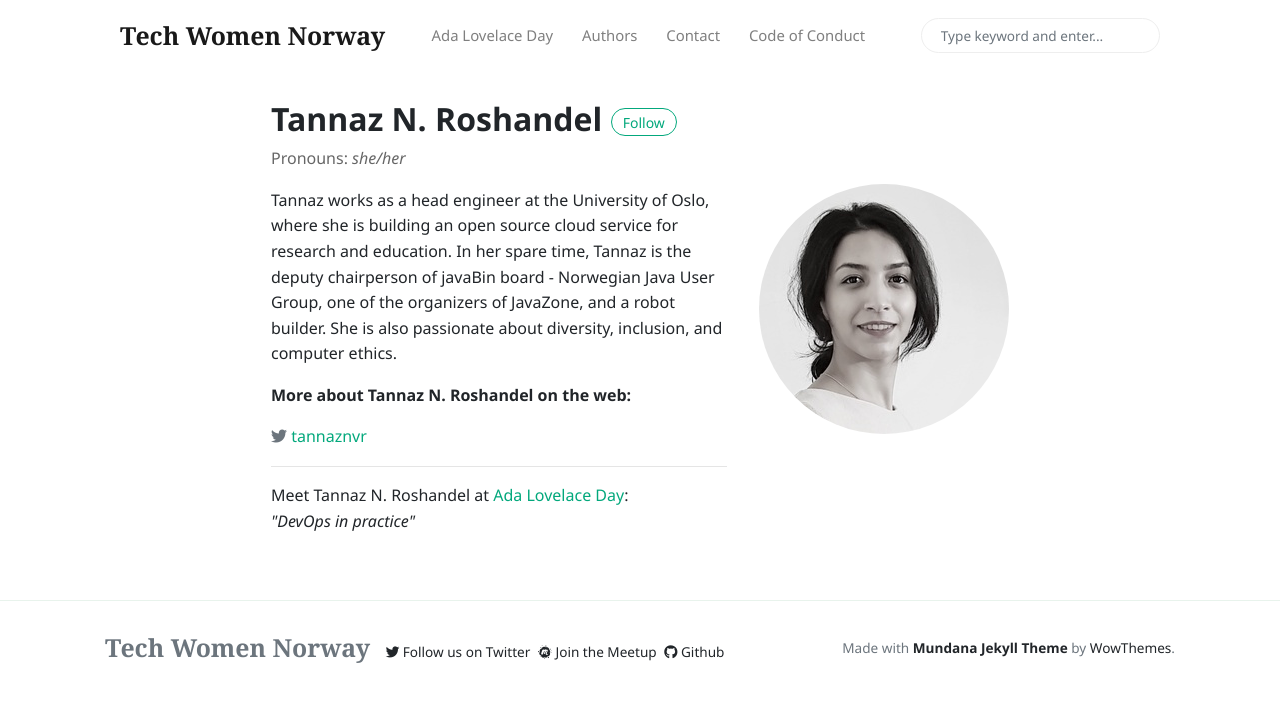
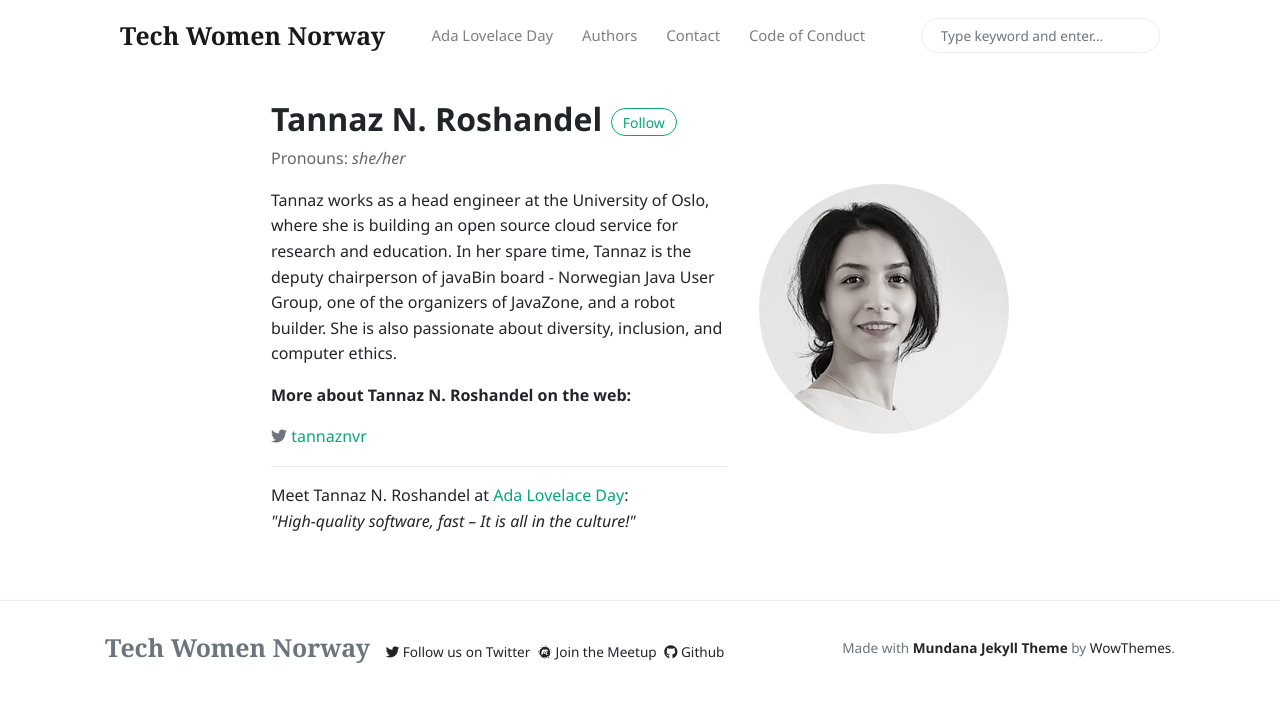
Before and after one commit to tech-women/tech-women.github.io, a Jekyll site: the page built from _pages/speakers/tannaz-n-roshandel.md, in a window 1280 px wide. Shown: the top 702 px of the page. Built offline with Jekyll 4.4.1, drawn with Linux system fonts in a browser that asks for light colours; nearby versions of some CDN libraries.

Commit message:
Change Tannaz' talk title

```diff
--- a/_data/speakers.yml
+++ b/_data/speakers.yml
@@ -34,7 +34,7 @@ tannaznvr:
     research and education. In her spare time, Tannaz is the deputy chairperson of javaBin board - Norwegian Java User
     Group, one of the organizers of JavaZone, and a robot builder. She is also passionate about diversity, inclusion,
     and computer ethics.
-  talk: DevOps in practice
+  talk: High-quality software, fast – It is all in the culture!
 
 siljelb:
   name: Silje Ljosland Bakke
```
